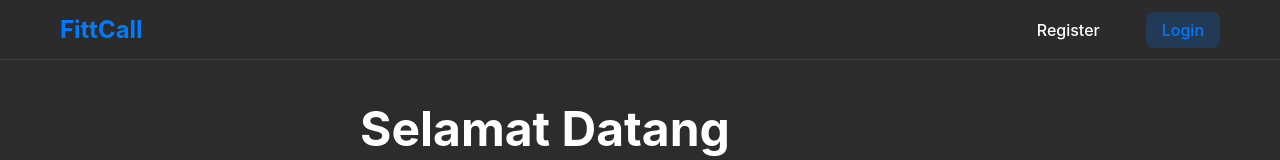
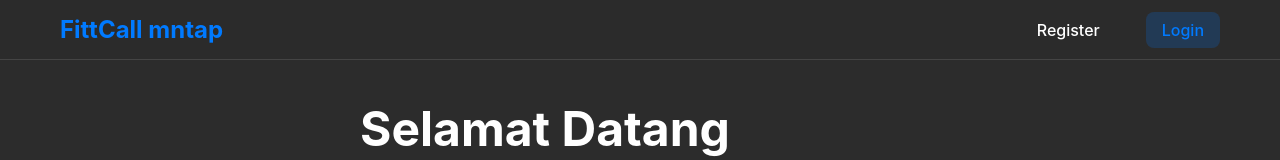
Before and after one commit to Maraiz/Capstone-Project, a website built with webpack: page Fitcall/starter-project-with-webpack/src/index.html in a window 1280 px wide. Both pictures are taken after a click on the button "MASUK". Shown: the top 160 px of the page. Built offline with nearby package versions, Linux system fonts and the light colour scheme.

Commit message:
mantap bro v99

```diff
--- a/Fitcall/starter-project-with-webpack/src/index.html
+++ b/Fitcall/starter-project-with-webpack/src/index.html
@@ -13,7 +13,7 @@
 
     <header id="main-header">
       <div class="main-header container">
-        <a class="brand-name" href="#/">FittCall</a>
+        <a class="brand-name" href="#/">FittCall mntap</a>
 
         <nav id="navigation-drawer" class="navigation-drawer">
           <ul id="nav-list" class="nav-list">
```
